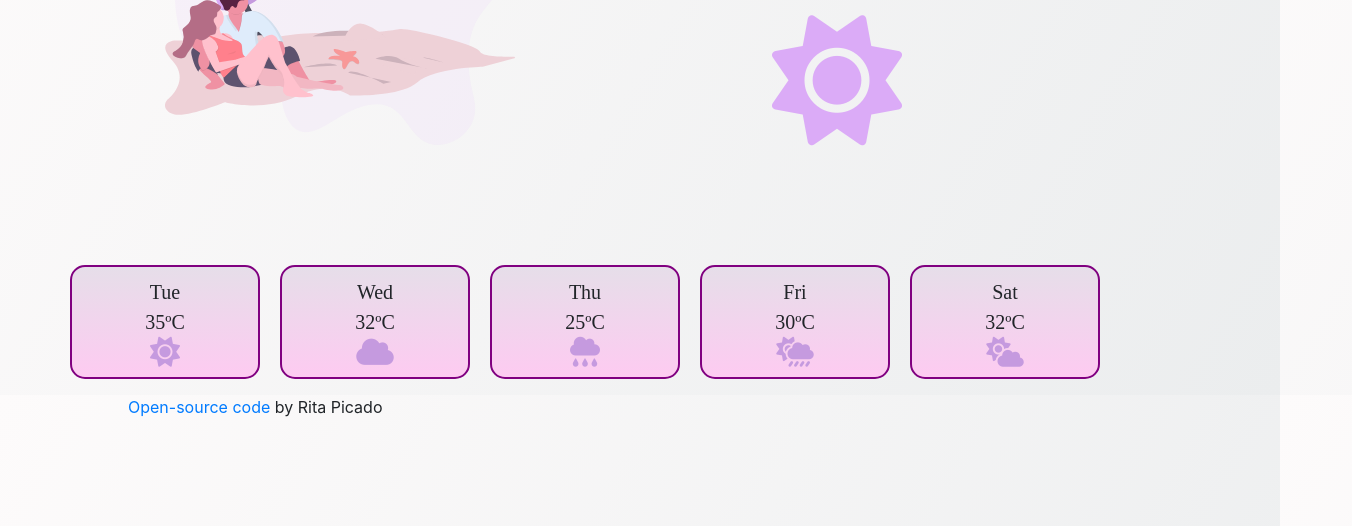
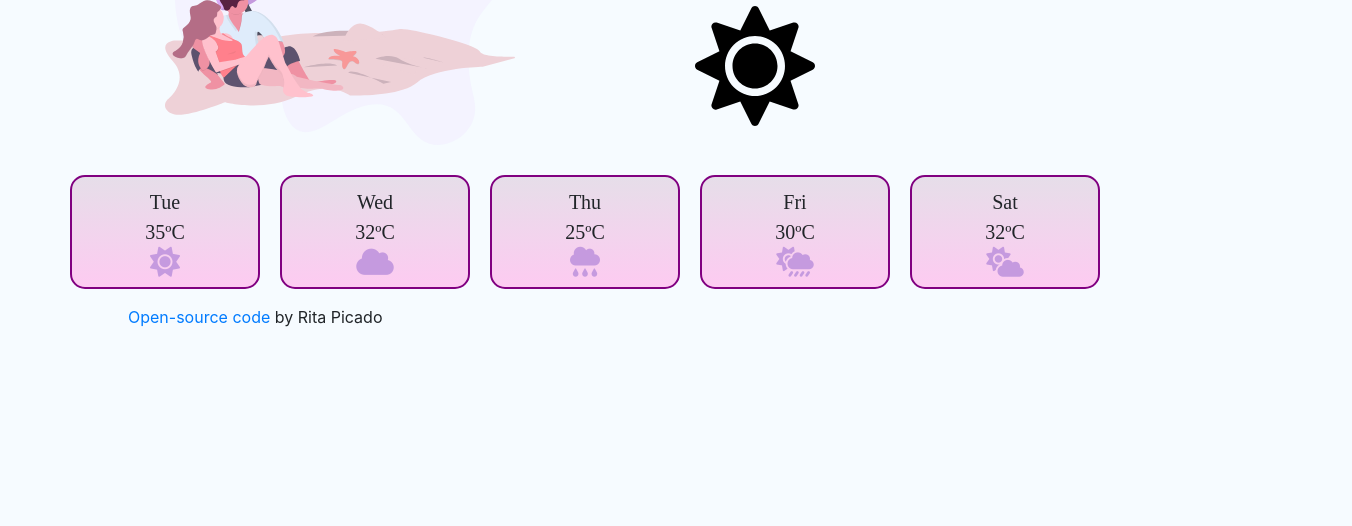
Before and after one commit to ritanpicado/weather-project, a website built with Parcel: page index.html in a window 1280 px wide. Shown: the part 274-800 px from the top of the page, 1352 px wide, since content can reach past the window. Built offline with nearby package versions, Linux system fonts and the light colour scheme; no server answers.

Commit message:
add icon api

```diff
--- a/index.html
+++ b/index.html
@@ -58,7 +58,7 @@
             </div>
             <div class="col-sm">
                 <div class="sunny">
-                    <i class="fas fa-sun"> </i>
+                    <img src="Images/sun-solid.svg" alt="Sunny" id="icon" width="120px"/>
                 </div>
             </div>
         </div>
--- a/src/index.js
+++ b/src/index.js
@@ -52,6 +52,11 @@ function displayWeatherCondition(response) {
   document.querySelector("h1").innerHTML = response.data.name;
   document.querySelector("h2").innerHTML =
     Math.round(response.data.main.temp) + "ºC";
+  let iconElement = document.querySelector("#icon");
+  iconElement.setAttribute(
+    "src",
+    `http://openweathermap.org/img/wn/${response.data.weather[0].icon}@2x.png`
+  );
 }
 
 function searchCity(city) {
--- a/src/styles.css
+++ b/src/styles.css
@@ -1,5 +1,5 @@
 body {
-  background-image: linear-gradient(120deg, #fdfbfb 0%, #ebedee 100%);
+  background-color: rgb(246, 251, 255);
 }
 .form {
   font-family: Varela Round;
@@ -102,7 +102,7 @@ i {
   text-align: center;
   font-family: Varela Round;
   padding: 10px 30px 10px 30px;
-  margin-top: 80px;
+  margin-top: 250px;
   margin-right: 20px;
   background-image: linear-gradient(
     to top,
@@ -121,3 +121,8 @@ i {
   margin: auto;
   color: #c59adf;
 }
+.sunny {
+  position: fixed;
+  right: 465px;
+  top: 280px;
+}
```
Also changed, not shown: Images/sun-solid.svg (added), 2 other files.
